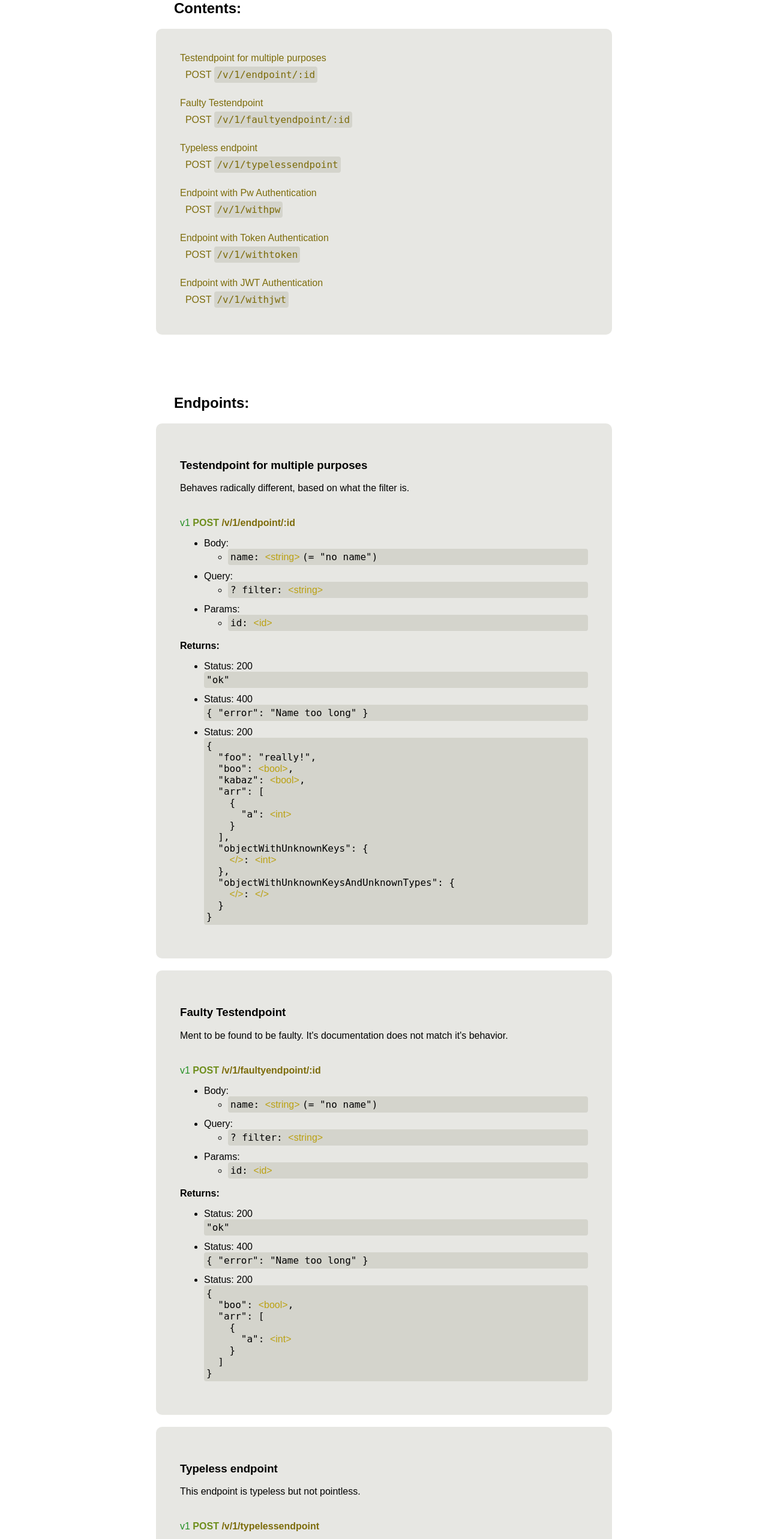
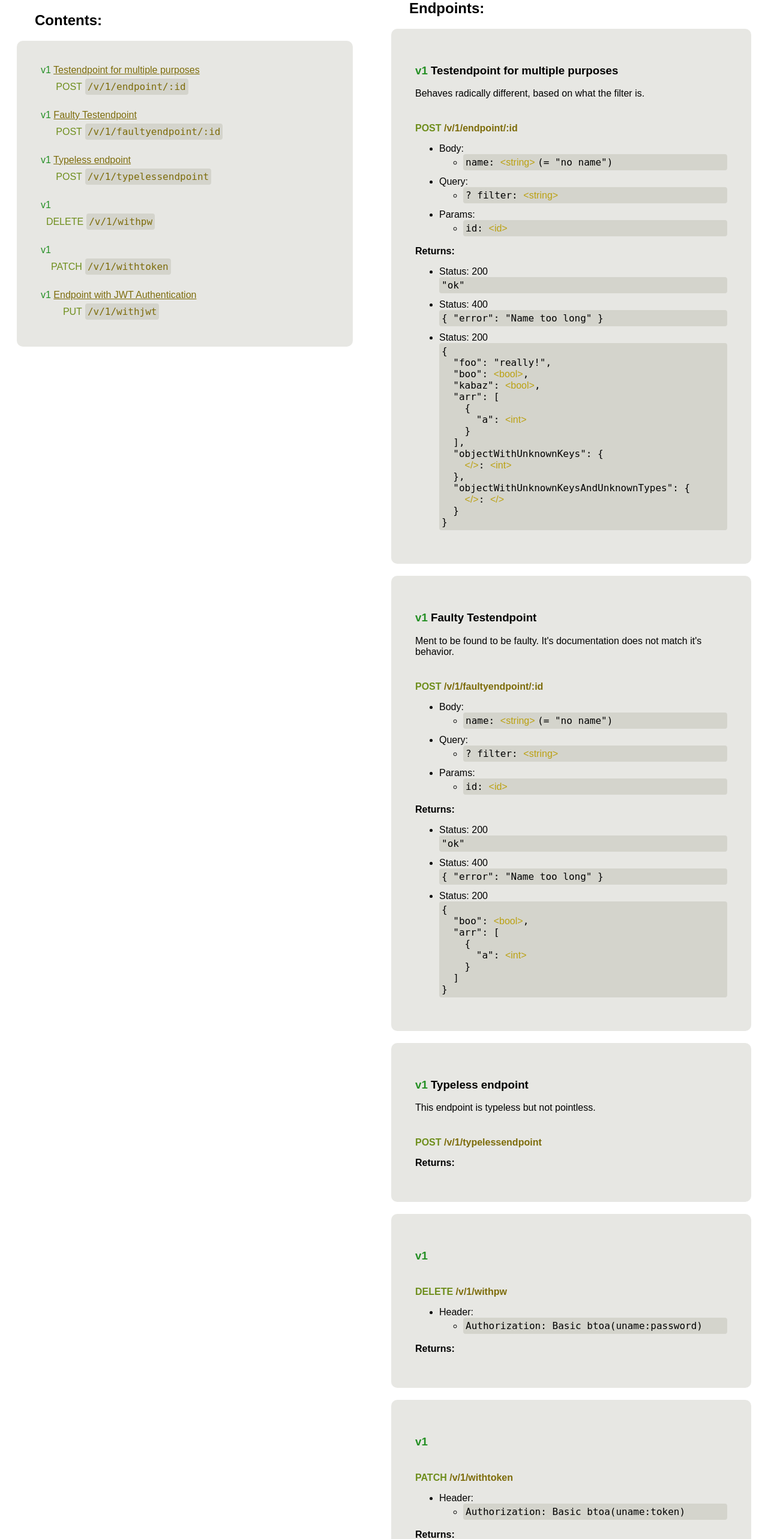
Before and after one commit to apparts-js/apparts-types, a website: page api.html in a window 1280 px wide. Shown: the part 20-2586 px from the top of the page at 60% size. Drawn offline with Linux system fonts and the light colour scheme.

Commit message:
Updates styles of docs

```diff
--- a/api.html
+++ b/api.html
@@ -108,6 +108,14 @@ p {
   background: var(--bright-3);
   border-radius: 10px;
 }
+.toc .method {
+  min-width: 60px;
+  text-align: right;
+  display: inline-block;
+}
+.toc .link {
+  text-decoration: underline;
+}
 li {
   margin-bottom: 10px;
 }
@@ -132,6 +140,20 @@ code {
   border-radius: 4px;
 }
 
+@media (min-width: 1000px) {
+  .docs:first-of-type {
+    position: fixed;
+    width: min(48vw, 600px);
+    max-height: 100vh;
+    overflow-y: scroll;
+  }
+  .docs:last-of-type {
+    max-width: 50vw;
+    margin-left: auto;
+    margin-right: unset;
+  }
+}
+
     </style>
   </head>
   <body>
@@ -139,34 +161,40 @@ code {
       <h2>Contents:</h2>
       <div class="toc">
         <a href="#post_/v/1/endpoint/:id">
-                Testendpoint for multiple purposes<br/>
-                &nbsp;&nbsp;POST<code>/v/1/endpoint/:id</code>
+                 <span class="version">v1</span>
+                <span class="link">Testendpoint for multiple purposes</span><br/>
+                &nbsp;&nbsp;<span class="method">POST</span><code>/v/1/endpoint/:id</code>
                </a><a href="#post_/v/1/faultyendpoint/:id">
-                Faulty Testendpoint<br/>
-                &nbsp;&nbsp;POST<code>/v/1/faultyendpoint/:id</code>
+                 <span class="version">v1</span>
+                <span class="link">Faulty Testendpoint</span><br/>
+                &nbsp;&nbsp;<span class="method">POST</span><code>/v/1/faultyendpoint/:id</code>
                </a><a href="#post_/v/1/typelessendpoint">
-                Typeless endpoint<br/>
-                &nbsp;&nbsp;POST<code>/v/1/typelessendpoint</code>
-               </a><a href="#post_/v/1/withpw">
-                Endpoint with Pw Authentication<br/>
-                &nbsp;&nbsp;POST<code>/v/1/withpw</code>
-               </a><a href="#post_/v/1/withtoken">
-                Endpoint with Token Authentication<br/>
-                &nbsp;&nbsp;POST<code>/v/1/withtoken</code>
-               </a><a href="#post_/v/1/withjwt">
-                Endpoint with JWT Authentication<br/>
-                &nbsp;&nbsp;POST<code>/v/1/withjwt</code>
+                 <span class="version">v1</span>
+                <span class="link">Typeless endpoint</span><br/>
+                &nbsp;&nbsp;<span class="method">POST</span><code>/v/1/typelessendpoint</code>
+               </a><a href="#delete_/v/1/withpw">
+                 <span class="version">v1</span>
+                <span class="link"></span><br/>
+                &nbsp;&nbsp;<span class="method">DELETE</span><code>/v/1/withpw</code>
+               </a><a href="#patch_/v/1/withtoken">
+                 <span class="version">v1</span>
+                <span class="link"></span><br/>
+                &nbsp;&nbsp;<span class="method">PATCH</span><code>/v/1/withtoken</code>
+               </a><a href="#put_/v/1/withjwt">
+                 <span class="version">v1</span>
+                <span class="link">Endpoint with JWT Authentication</span><br/>
+                &nbsp;&nbsp;<span class="method">PUT</span><code>/v/1/withjwt</code>
                </a>
       </div>
     </div>
     <div class="docs" >
      <h2>Endpoints:</h2>
     <section id="post_/v/1/endpoint/:id">
-   <h3>Testendpoint for multiple purposes</h3>
+   <h3><span class="version">v1</span>
+Testendpoint for multiple purposes</h3>
    <p >Behaves radically different, based on what
  the filter is.</p>
    <div class="api">
-     <span class="version">v1</span>
      <strong class="method">POST</strong>
      <span class="path">/v/1/endpoint/:id</span><br/>
      <ul>
@@ -201,11 +229,11 @@ code {
      </ul>
   </div>
 </section><section id="post_/v/1/faultyendpoint/:id">
-   <h3>Faulty Testendpoint</h3>
+   <h3><span class="version">v1</span>
+Faulty Testendpoint</h3>
    <p >Ment to be found to be faulty. It's documentation
 does not match it's behavior.</p>
    <div class="api">
-     <span class="version">v1</span>
      <strong class="method">POST</strong>
      <span class="path">/v/1/faultyendpoint/:id</span><br/>
      <ul>
@@ -240,11 +268,10 @@ does not match it's behavior.</p>
      </ul>
   </div>
 </section><section id="post_/v/1/typelessendpoint">
-   <h3>Typeless endpoint</h3>
-   <p >This endpoint is typeless but not
-pointless.</p>
+   <h3><span class="version">v1</span>
+Typeless endpoint</h3>
+   <p >This endpoint is typeless but not pointless.</p>
    <div class="api">
-     <span class="version">v1</span>
      <strong class="method">POST</strong>
      <span class="path">/v/1/typelessendpoint</span><br/>
      <ul>
@@ -257,12 +284,12 @@ pointless.</p>
 
      </ul>
   </div>
-</section><section id="post_/v/1/withpw">
-   <h3>Endpoint with Pw Authentication</h3>
-   <p >You shall not pass, unless you have a password.</p>
+</section><section id="delete_/v/1/withpw">
+   <h3><span class="version">v1</span>
+</h3>
+   <p ></p>
    <div class="api">
-     <span class="version">v1</span>
-     <strong class="method">POST</strong>
+     <strong class="method">DELETE</strong>
      <span class="path">/v/1/withpw</span><br/>
      <ul>
 
@@ -282,12 +309,12 @@ pointless.</p>
 
      </ul>
   </div>
-</section><section id="post_/v/1/withtoken">
-   <h3>Endpoint with Token Authentication</h3>
-   <p >You shall not pass, unless you have a token.</p>
+</section><section id="patch_/v/1/withtoken">
+   <h3><span class="version">v1</span>
+</h3>
+   <p ></p>
    <div class="api">
-     <span class="version">v1</span>
-     <strong class="method">POST</strong>
+     <strong class="method">PATCH</strong>
      <span class="path">/v/1/withtoken</span><br/>
      <ul>
 
@@ -307,12 +334,12 @@ pointless.</p>
 
      </ul>
   </div>
-</section><section id="post_/v/1/withjwt">
-   <h3>Endpoint with JWT Authentication</h3>
+</section><section id="put_/v/1/withjwt">
+   <h3><span class="version">v1</span>
+Endpoint with JWT Authentication</h3>
    <p >You shall not pass, unless you have a JWT.</p>
    <div class="api">
-     <span class="version">v1</span>
-     <strong class="method">POST</strong>
+     <strong class="method">PUT</strong>
      <span class="path">/v/1/withjwt</span><br/>
      <ul>
 
--- a/myTestEndpoint.js
+++ b/myTestEndpoint.js
@@ -195,8 +195,8 @@ app.post("/v/1/endpoint/:id", myEndpoint);
 app.post("/v/1/faultyendpoint/:id", myFaultyEndpoint);
 app.post("/v/1/typelessendpoint", myTypelessEndpoint);
 
-app.post("/v/1/withpw", myPwAuthenticatedEndpoint);
-app.post("/v/1/withtoken", myTokenAuthenticatedEndpoint);
-app.post("/v/1/withjwt", myJWTAuthenticatedEndpoint);
+app.delete("/v/1/withpw", myPwAuthenticatedEndpoint);
+app.patch("/v/1/withtoken", myTokenAuthenticatedEndpoint);
+app.put("/v/1/withjwt", myJWTAuthenticatedEndpoint);
 
 module.exports = { myEndpoint, myFaultyEndpoint, myTypelessEndpoint, app };
--- a/package.json
+++ b/package.json
@@ -1,6 +1,6 @@
 {
   "name": "@apparts/types",
-  "version": "5.0.1",
+  "version": "5.0.2",
   "description": "Typechecking for requests and in general",
   "main": "index.js",
   "scripts": {
```
Also changed, not shown: genApiDocs.js (+14 -5 lines), style.js (+22 -0 lines).
